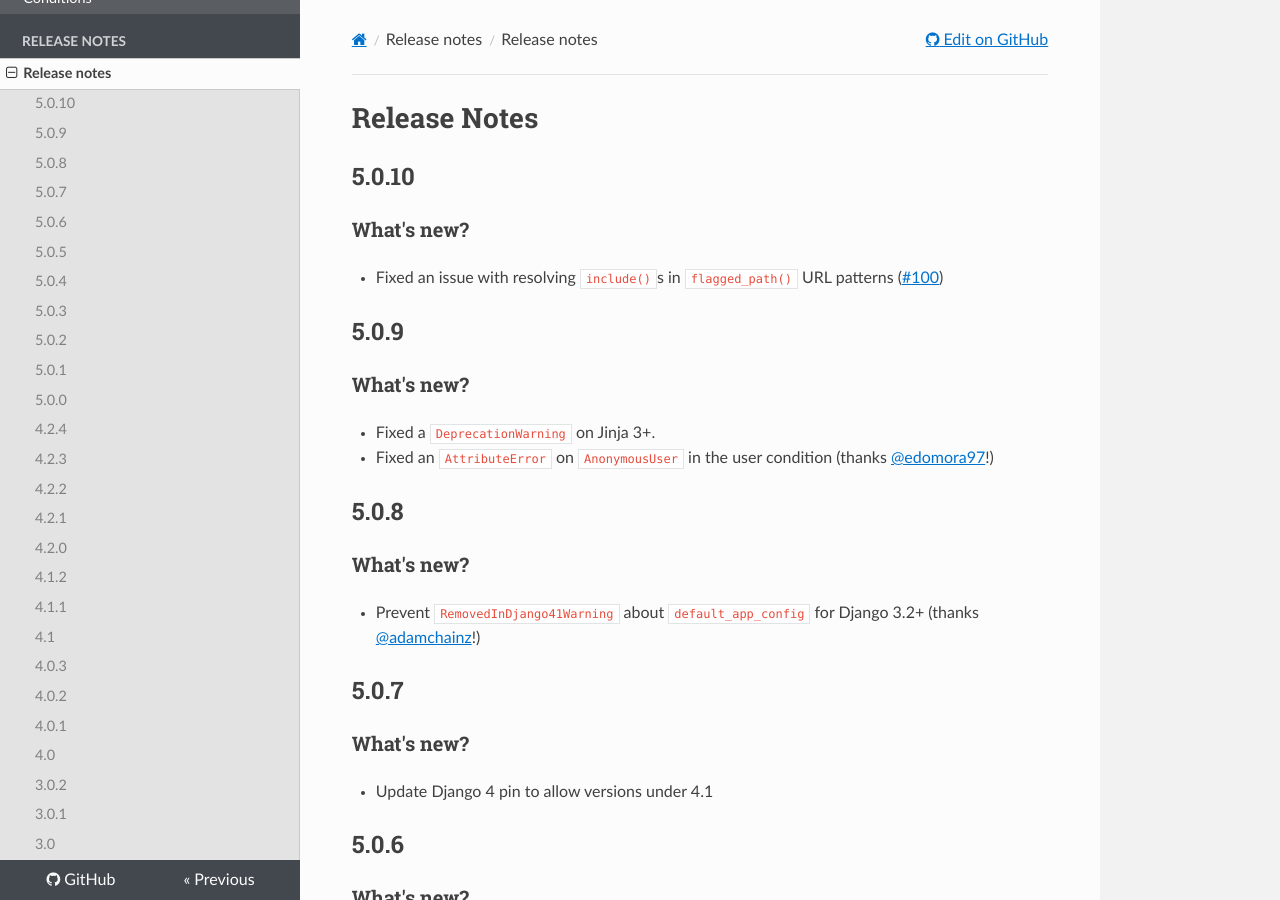
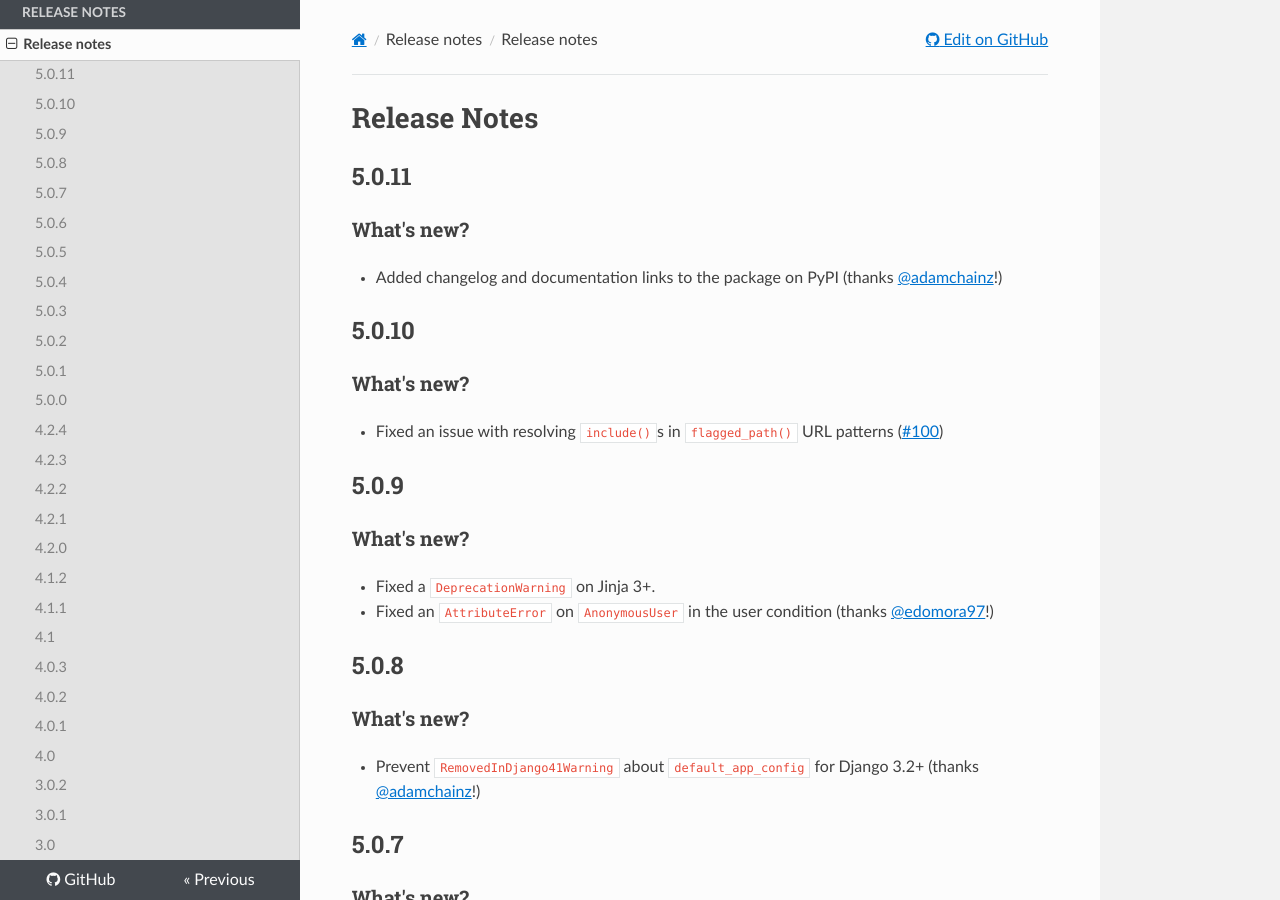
Before and after one commit to cfpb/django-flags, an MkDocs documentation site: the page built from docs/releasenotes.md, in a window 1280 px wide and 900 px high. Built offline with MkDocs 1.6.1, drawn with Linux system fonts in a browser that asks for light colours; nearby versions of some CDN libraries.

Commit message:
Update release notes and version for 5.0.11

```diff
--- a/docs/releasenotes.md
+++ b/docs/releasenotes.md
@@ -1,4 +1,11 @@
 # Release Notes
+
+## 5.0.11
+
+### What's new?
+
+- Added changelog and documentation links to the package on PyPI (thanks [@adamchainz](https://github.com/adamchainz)!)
+
 
 ## 5.0.10
 
--- a/setup.py
+++ b/setup.py
@@ -28,7 +28,7 @@ setup(
     long_description=open("README.md", "r", encoding="utf-8").read(),
     long_description_content_type="text/markdown",
     license="CC0",
-    version="5.0.10",
+    version="5.0.11",
     include_package_data=True,
     packages=find_packages(),
     python_requires=">=3.6",
```
